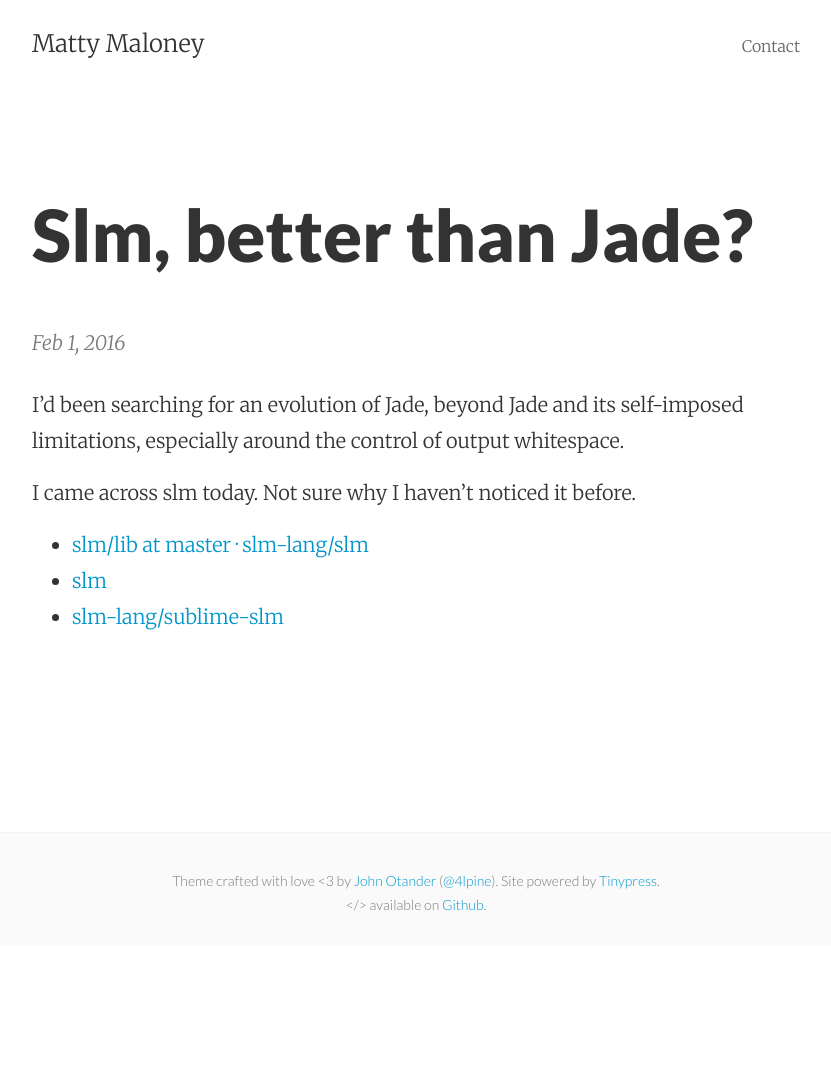
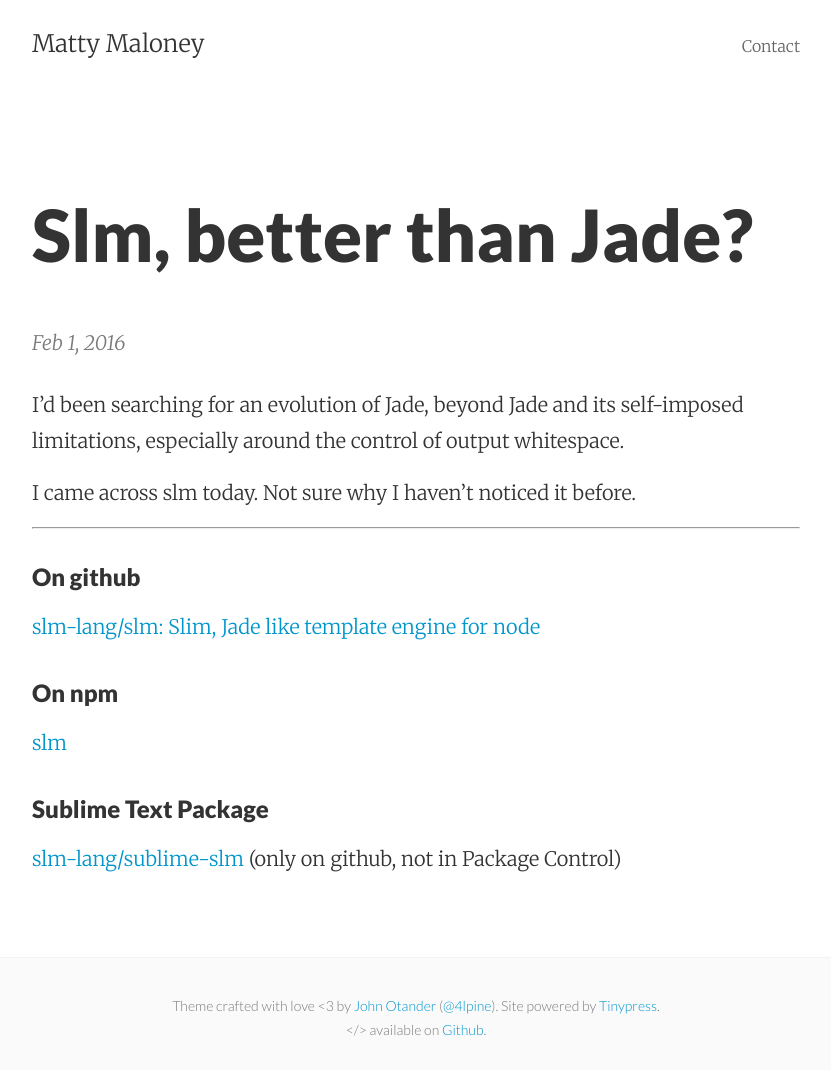
Before and after one commit to mattymaloney/mattymaloney.github.io, a Jekyll site: the page built from _posts/2016-02-01-slm.md, in a window 1280 px wide. Shown: the whole page, without its empty margins (224-1055 px from the left). Built offline with Jekyll 4.4.1, drawn with Linux system fonts in a browser that asks for light colours; before the commit the page ends 945 px from its top, so only the background shows below that.

Commit message:
Updated 2016-02-01-slm.md

```diff
--- a/_posts/2016-02-01-slm.md
+++ b/_posts/2016-02-01-slm.md
@@ -4,10 +4,24 @@ layout: post
 title: "Slm, better than Jade?"
 ---
 
+
 I'd been searching for an evolution of Jade, beyond Jade and its self-imposed limitations, especially around the control of output whitespace.
 
 I came across slm today. Not sure why I haven't noticed it before.
 
-* [slm/lib at master · slm-lang/slm](https://github.com/slm-lang/slm/tree/master/lib)
-* [slm](https://www.npmjs.com/package/slm)
-* [slm-lang/sublime-slm](https://github.com/slm-lang/sublime-slm)
+---
+
+### On github
+
+[slm-lang/slm: Slim, Jade like template engine for node](https://github.com/slm-lang/slm)
+
+
+### On npm
+
+[slm](https://www.npmjs.com/package/slm)
+
+
+### Sublime Text Package
+
+[slm-lang/sublime-slm](https://github.com/slm-lang/sublime-slm)
+(only on github, not in Package Control)
```
